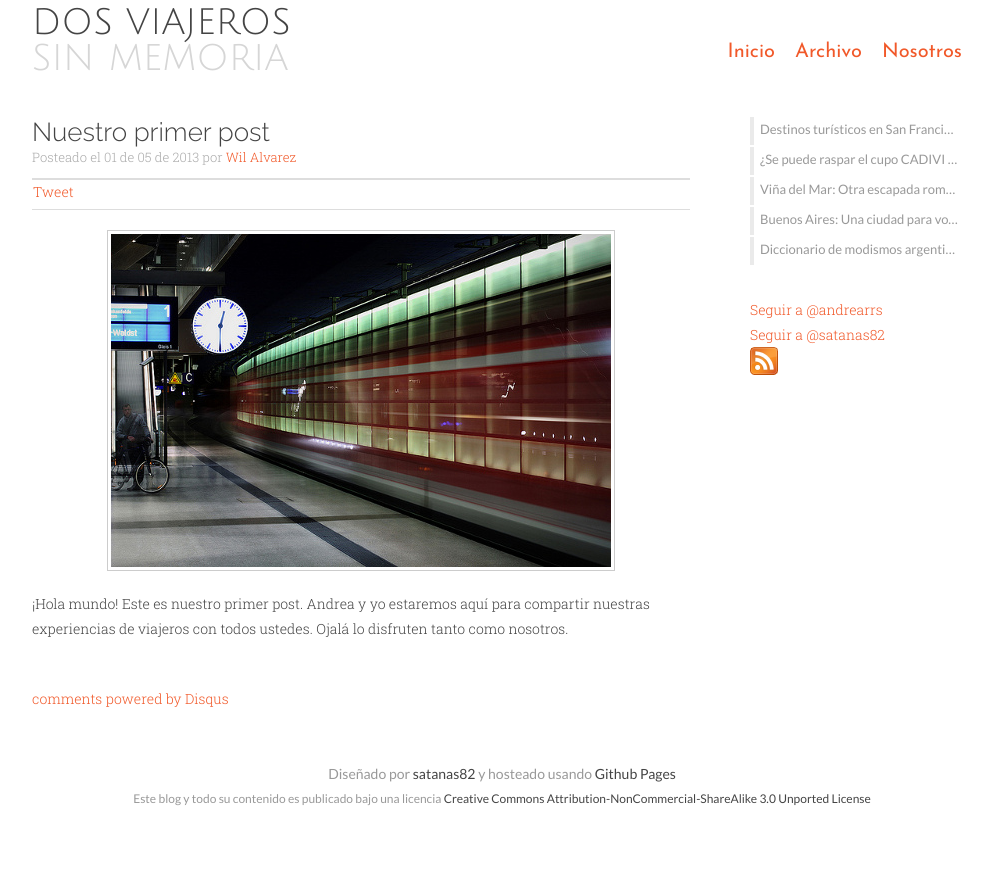
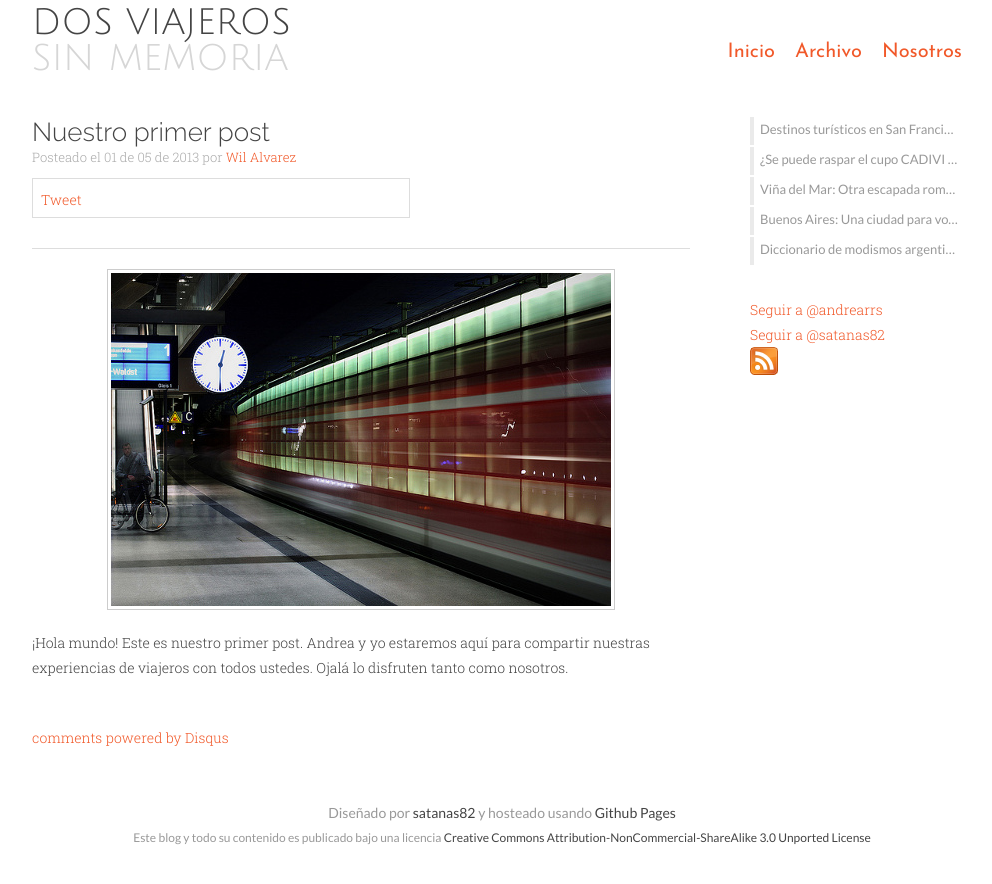
Before and after one commit to satanas/dosviajeros, a Jekyll site: the page built from _posts/2013-05-01-primer-post.md, in a window 1280 px wide. Shown: the top 884 px of the page, without its empty margins (138-1130 px from the left). Built offline with Jekyll 4.4.1, drawn with Linux system fonts in a browser that asks for light colours; Markdown is read by kramdown in place of the engine named in the settings; comment, search, counter and statistics services are not loaded.

Commit message:
Improved social style

```diff
--- a/stylesheets/style.css
+++ b/stylesheets/style.css
@@ -209,7 +209,9 @@ h2 {
 }
 
 #social {
-    margin-bottom: 20px;
+    float: left;
+    padding: 8px 8px 5px 8px;
+    margin-bottom: 25px;
     border: 1px solid #ddd;
 }
 
```
